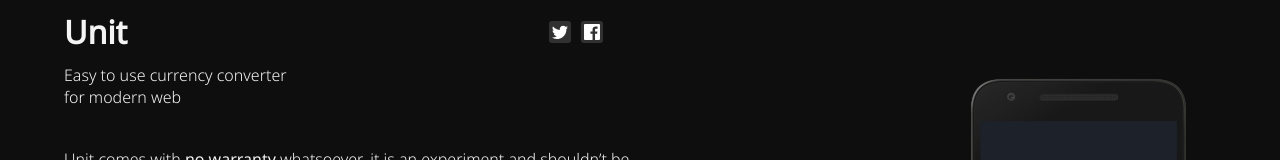
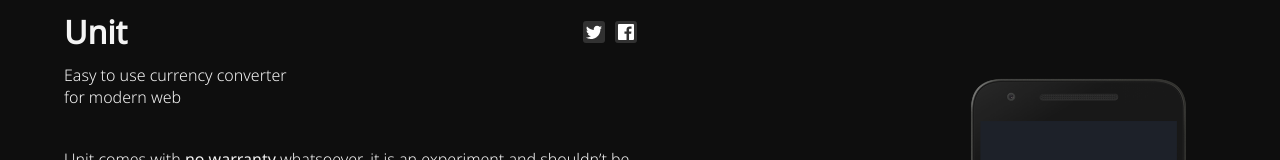
Before and after one commit to lessthanzero/unit, a website: page index.html in a window 1280 px wide. Shown: the top 160 px of the page. Drawn offline with Linux system fonts and the light colour scheme.

Commit message:
Fix Likely alignment

```diff
--- a/assets/main.styl
+++ b/assets/main.styl
@@ -276,9 +276,10 @@ button
     color: light-color
     margin: 0
 
-.likely
+.landing .likely
   width: 7.25rem
   display: flex
+  justify-content: flex-end
 
 /* Media Queries */
 
--- a/index.html
+++ b/index.html
@@ -56,7 +56,7 @@
 			<div class="menu">
 				<h1>Unit</h1>
 			</div>
-			<div class="likely likely-light">
+			<div class="likely likely-light likely-medium">
 				<div class="twitter"></div>
 				<div class="facebook"></div>
 			</div>
```
Also changed, not shown: css/main.css.
